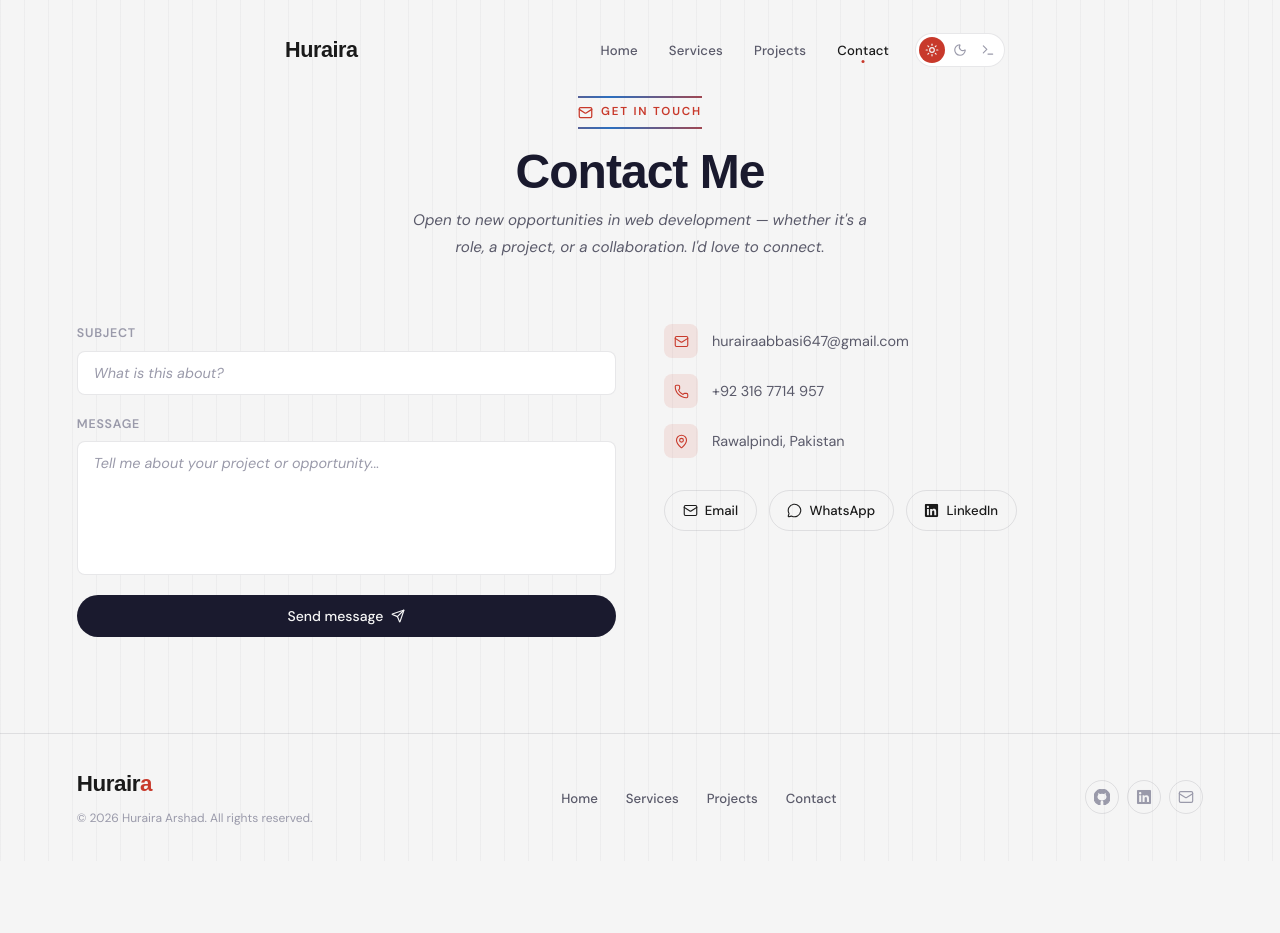
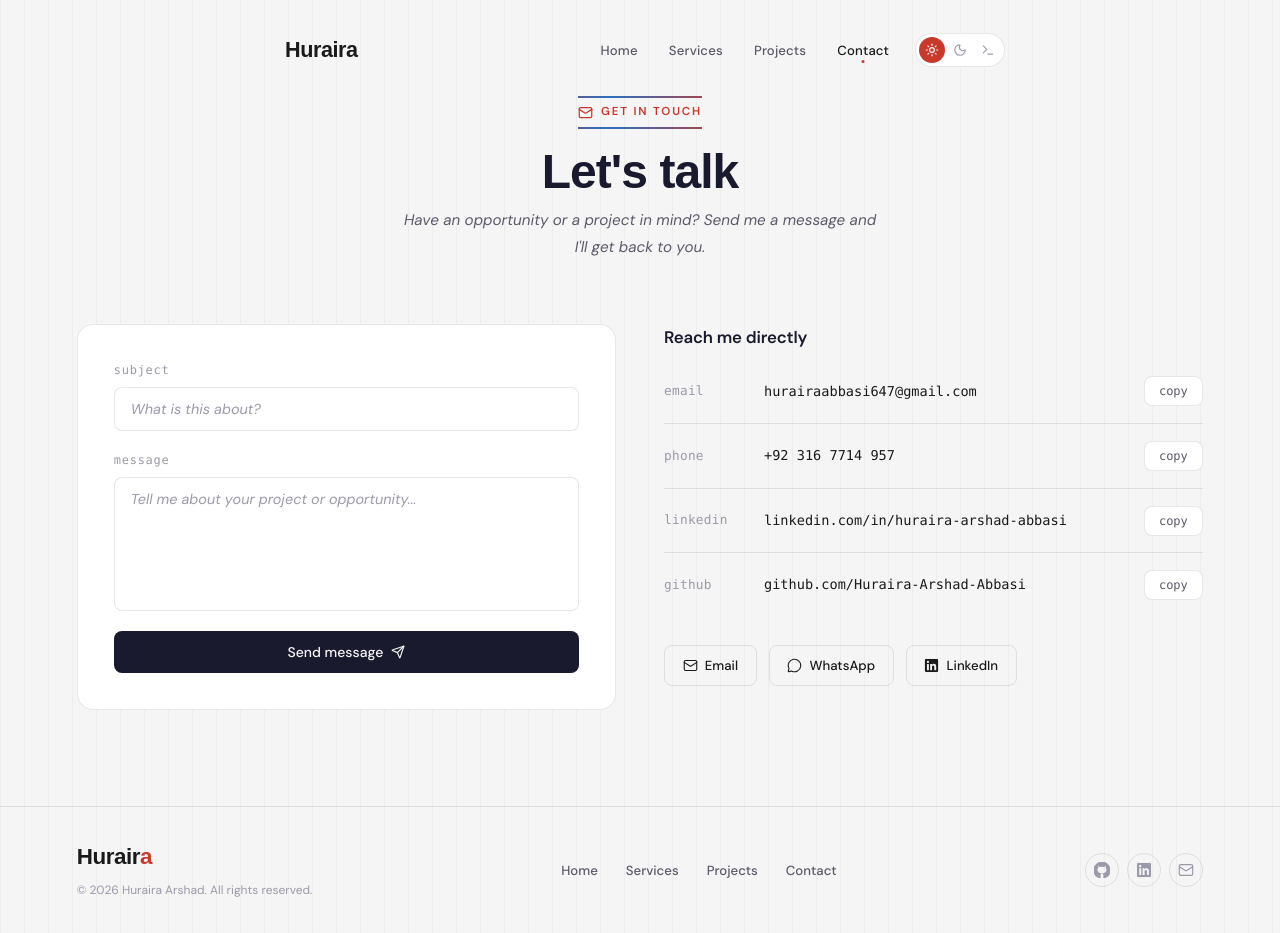
Before and after one commit to Huraira-Arshad-Abbasi/portfolio-website, a React (Vite) app: page /Contact in a window 1280 px wide. Before the commit the page ends 861 px from the top, so only its background shows below. Built offline with nearby package versions, Linux system fonts and the light colour scheme.

Commit message:
feat: redesign contact CTAs and contact page with mono rows

```diff
--- a/src/components/Contact.jsx
+++ b/src/components/Contact.jsx
@@ -1,7 +1,8 @@
 import { useState } from 'react'
 import { motion } from 'framer-motion'
-import { Mail, Phone, MapPin, Send, MessageCircle } from 'lucide-react'
+import { Mail, Send, MessageCircle } from 'lucide-react'
 import { FaLinkedin } from 'react-icons/fa6'
+import ContactRows from './ContactRows'
 import '../css/contact.css'
 
 const fadeUp = {
@@ -30,12 +31,6 @@ const contactLinks = [
     href:  'https://linkedin.com/in/huraira-arshad-abbasi/',
     icon:  FaLinkedin,
   },
-]
-
-const contactInfo = [
-  { icon: Mail,    text: 'hurairaabbasi647@gmail.com' },
-  { icon: Phone,   text: '+92 316 7714 957'           },
-  { icon: MapPin,  text: 'Rawalpindi, Pakistan'       },
 ]
 
 export default function Contact() {
@@ -93,10 +88,10 @@ export default function Contact() {
         <motion.span className='section-label' variants={fadeUp}>
           <Mail size={14} /> Get in touch
         </motion.span>
-        <motion.h2 variants={fadeUp}>Contact Me</motion.h2>
+        <motion.h2 variants={fadeUp}>Let&apos;s talk</motion.h2>
         <motion.p className='contact__tagline' variants={fadeUp}>
-          Open to new opportunities in web development — whether it&apos;s a
-          role, a project, or a collaboration. I&apos;d love to connect.
+          Have an opportunity or a project in mind? Send me a message and
+          I&apos;ll get back to you.
         </motion.p>
       </motion.div>
 
@@ -117,7 +112,7 @@ export default function Contact() {
               <h3>Message sent!</h3>
               <p>Thanks for reaching out — I&apos;ll get back to you soon.</p>
               <button
-                className='pcard-btn'
+                className='contact__submit'
                 onClick={() => setStatus('idle')}
               >
                 Send another
@@ -129,7 +124,7 @@ export default function Contact() {
               onSubmit={handleSubmit}
             >
               <div className='contact__field'>
-                <label htmlFor='subject'>Subject</label>
+                <label htmlFor='subject'>subject</label>
                 <input
                   id='subject'
                   name='subject'
@@ -140,7 +135,7 @@ export default function Contact() {
               </div>
 
               <div className='contact__field'>
-                <label htmlFor='message'>Message</label>
+                <label htmlFor='message'>message</label>
                 <textarea
                   id='message'
                   name='message'
@@ -201,7 +196,7 @@ export default function Contact() {
           )}
         </motion.div>
 
-        {/* ── Right: Info ── */}
+        {/* ── Right: Direct channels ── */}
         <motion.div
           className='contact__info-wrap'
           initial='hidden'
@@ -209,23 +204,14 @@ export default function Contact() {
           variants={stagger}
           viewport={{ once: true }}
         >
-          {/* Info rows */}
-          <div className='contact__info-list'>
-            {contactInfo.map(({ icon: Icon, text }) => (
-              <motion.div
-                key={text}
-                className='contact__info-row'
-                variants={fadeUp}
-              >
-                <span className='contact__info-icon'>
-                  <Icon size={15} strokeWidth={1.75} />
-                </span>
-                <span>{text}</span>
-              </motion.div>
-            ))}
-          </div>
+          <motion.h3 className='contact__info-title' variants={fadeUp}>
+            Reach me directly
+          </motion.h3>
 
-          {/* Social links */}
+          <motion.div variants={fadeUp}>
+            <ContactRows />
+          </motion.div>
+
           <motion.div className='contact__socials' variants={fadeUp}>
             {contactLinks.map(({ label, href, icon: Icon }) => (
               <a
--- a/src/components/ContactCTA.jsx
+++ b/src/components/ContactCTA.jsx
@@ -12,12 +12,16 @@ export default function ContactCTA() {
       transition={{ duration: 0.5, ease: [0.16, 1, 0.3, 1] }}
       viewport={{ once: true, margin: '-60px' }}
     >
-      <h3 className='contact-cta__title'>Have a project in mind?</h3>
-      <p className='contact-cta__text'>
-        From landing pages to enterprise-scale platforms — I can build it for
-        you. Tell me what you&apos;re working on and let&apos;s turn the idea into a
-        real product.
-      </p>
+      <div className='contact-cta__text-block'>
+        <span className='contact-cta__label'>Let&apos;s work together</span>
+        <h3 className='contact-cta__title'>Have a project in mind?</h3>
+        <p className='contact-cta__text'>
+          From landing pages to enterprise-scale platforms — I can build it for
+          you. Tell me what you&apos;re working on and let&apos;s turn the idea
+          into a real product.
+        </p>
+      </div>
+
       <Link to='/Contact' className='contact-cta__btn'>
         Let&apos;s talk
         <ArrowRight size={16} />
--- /dev/null
+++ b/src/components/ContactRows.jsx
@@ -0,0 +1,62 @@
+import { useState } from 'react'
+import PropTypes from 'prop-types'
+import '../css/contact-rows.css'
+
+// Single source of truth for Huraira's contact channels
+const rows = [
+  { label: 'email',    value: 'hurairaabbasi647@gmail.com',           href: 'mailto:hurairaabbasi647@gmail.com' },
+  { label: 'phone',    value: '+92 316 7714 957',                      href: 'tel:+923167714957' },
+  { label: 'linkedin', value: 'linkedin.com/in/huraira-arshad-abbasi', href: 'https://linkedin.com/in/huraira-arshad-abbasi/' },
+  { label: 'github',   value: 'github.com/Huraira-Arshad-Abbasi',      href: 'https://github.com/Huraira-Arshad-Abbasi' },
+]
+
+function ContactRows({ className = '' }) {
+  const [copied, setCopied] = useState('')
+
+  const handleCopy = async (value) => {
+    try {
+      await navigator.clipboard.writeText(value)
+    } catch {
+      // Clipboard API unavailable — the value stays selectable
+    }
+    setCopied(value)
+    window.setTimeout(() => {
+      setCopied(current => (current === value ? '' : current))
+    }, 1500)
+  }
+
+  return (
+    <ul className={`contact-rows ${className}`.trim()}>
+      {rows.map(({ label, value, href }) => {
+        const external = href.startsWith('http')
+        return (
+          <li key={label} className='contact-rows__row'>
+            <span className='contact-rows__label'>{label}</span>
+            <a
+              className='contact-rows__value'
+              href={href}
+              target={external ? '_blank' : undefined}
+              rel={external ? 'noreferrer' : undefined}
+            >
+              {value}
+            </a>
+            <button
+              type='button'
+              className='contact-rows__copy'
+              onClick={() => handleCopy(value)}
+              aria-label={`Copy ${label}`}
+            >
+              {copied === value ? 'copied' : 'copy'}
+            </button>
+          </li>
+        )
+      })}
+    </ul>
+  )
+}
+
+ContactRows.propTypes = {
+  className: PropTypes.string,
+}
+
+export default ContactRows
--- a/src/components/Project.jsx
+++ b/src/components/Project.jsx
@@ -1,4 +1,5 @@
 import { useState } from 'react'
+import PropTypes from 'prop-types'
 import { motion, AnimatePresence } from 'framer-motion'
 import { Swiper, SwiperSlide } from 'swiper/react'
 import { Pagination } from 'swiper/modules'
@@ -85,7 +86,7 @@ const cardVariants = {
 }
 
 // ── Component ──────────────────────────────────────────────────
-export default function Project() {
+export default function Project({ showContactCTA = true }) {
   const [selectedProject, setSelectedProject] = useState(null)
 
   return (
@@ -197,7 +198,7 @@ export default function Project() {
         More projects coming soon
       </motion.p>
 
-      <ContactCTA />
+      {showContactCTA && <ContactCTA />}
 
       <AnimatePresence>
         {selectedProject && (
@@ -211,3 +212,7 @@ export default function Project() {
     </section>
   )
 }
+
+Project.propTypes = {
+  showContactCTA: PropTypes.bool,
+}
--- /dev/null
+++ b/src/css/contact-rows.css
@@ -0,0 +1,90 @@
+/* ============================================
+   CONTACT ROWS — monospace label / value / copy
+   ============================================ */
+.contact-rows {
+  list-style: none;
+  margin: 0;
+  padding: 0;
+  width: 100%;
+}
+
+.contact-rows__row {
+  display: grid;
+  grid-template-columns: 5rem minmax(0, 1fr) auto;
+  align-items: center;
+  gap: 1.25rem;
+  padding: 1.05rem 0;
+}
+
+/* Divider only between rows */
+.contact-rows__row + .contact-rows__row {
+  border-top: 1px solid var(--border);
+}
+
+.contact-rows__label {
+  font-family: var(--font-mono);
+  font-size: 0.8rem;
+  letter-spacing: 0.02em;
+  color: var(--text-muted);
+}
+
+.contact-rows__value {
+  font-family: var(--font-mono);
+  font-size: 0.85rem;
+  color: var(--text);
+  min-width: 0;
+  overflow: hidden;
+  text-overflow: ellipsis;
+  white-space: nowrap;
+  transition: color var(--duration-fast) var(--ease-out);
+}
+
+.contact-rows__value:hover {
+  color: var(--accent);
+}
+
+.contact-rows__copy {
+  font-family: var(--font-mono);
+  font-size: 0.75rem;
+  line-height: 1;
+  color: var(--text-secondary);
+  background: var(--bg-elevated);
+  border: 1px solid var(--border);
+  border-radius: var(--radius-md);
+  padding: 0.5rem 0.9rem;
+  cursor: pointer;
+  transition:
+    border-color var(--duration-fast) var(--ease-out),
+    background   var(--duration-fast) var(--ease-out),
+    color        var(--duration-fast) var(--ease-out);
+}
+
+.contact-rows__copy:hover {
+  border-color: var(--border-strong);
+  background: var(--hover-bg);
+  color: var(--primary);
+}
+
+.contact-rows__copy:focus-visible {
+  outline: 2px solid var(--accent);
+  outline-offset: 2px;
+}
+
+/* ── Responsive ── */
+@media (max-width: 520px) {
+  .contact-rows__row {
+    grid-template-columns: minmax(0, 1fr) auto;
+    row-gap: 0.55rem;
+    column-gap: 1rem;
+  }
+
+  .contact-rows__label {
+    grid-column: 1 / -1;
+  }
+
+  .contact-rows__value {
+    white-space: normal;
+    word-break: break-all;
+    overflow-wrap: anywhere;
+  }
+}
--- a/src/css/contact.css
+++ b/src/css/contact.css
@@ -29,6 +29,10 @@
    ============================================ */
 .contact__form-wrap {
   width: 100%;
+  background: var(--bg-elevated);
+  border: 1px solid var(--border);
+  border-radius: var(--radius-lg);
+  padding: clamp(1.5rem, 3vw, 2.25rem);
 }
 
 .contact__form {
@@ -44,10 +48,10 @@
 }
 
 .contact__field label {
-  font-size: 0.78rem;
-  font-weight: 600;
+  font-family: var(--font-mono);
+  font-size: 0.75rem;
+  font-weight: 500;
   letter-spacing: 0.06em;
-  text-transform: uppercase;
   color: var(--text-muted);
 }
 
@@ -93,7 +97,7 @@
   background: var(--primary);
   color: var(--bg);
   border: none;
-  border-radius: var(--radius-full);
+  border-radius: var(--radius-md);
   cursor: pointer;
   transition:
     background 0.2s ease,
@@ -144,7 +148,7 @@
   font-weight: 500;
   color: var(--text);
   border: 1px solid var(--border);
-  border-radius: var(--radius-full);
+  border-radius: var(--radius-md);
   background: var(--bg-elevated);
   text-decoration: none;
   transition:
@@ -187,31 +191,17 @@
 /* ============================================
    INFO SIDE
    ============================================ */
-.contact__info-list {
-  display: flex;
-  flex-direction: column;
-  gap: 1rem;
-  margin-bottom: 2rem;
+.contact__info-wrap {
+  padding-top: 0.25rem;
 }
 
-.contact__info-row {
-  display: flex;
-  align-items: center;
-  gap: 0.875rem;
-  font-size: 0.9rem;
-  color: var(--text-secondary);
-}
-
-.contact__info-icon {
-  flex-shrink: 0;
-  display: flex;
-  align-items: center;
-  justify-content: center;
-  width: 34px;
-  height: 34px;
-  border-radius: var(--radius-md);
-  background: color-mix(in srgb, var(--accent) 10%, transparent);
-  color: var(--accent);
+.contact__info-title {
+  font-family: var(--font-body);
+  font-size: 1.05rem;
+  font-weight: 700;
+  letter-spacing: -0.01em;
+  color: var(--primary);
+  margin: 0 0 0.75rem;
 }
 
 /* Social buttons */
@@ -219,6 +209,7 @@
   display: flex;
   flex-wrap: wrap;
   gap: 0.75rem;
+  margin-top: 1.75rem;
 }
 
 .contact__social-btn {
@@ -231,7 +222,7 @@
   font-weight: 500;
   color: var(--text);
   border: 1px solid var(--border);
-  border-radius: var(--radius-full);
+  border-radius: var(--radius-md);
   text-decoration: none;
   transition:
     background    0.2s ease,
```
Also changed, not shown: src/css/contact-cta.css (+43 -19 lines), 6 other files (tests, documents, lock files or other folders).
